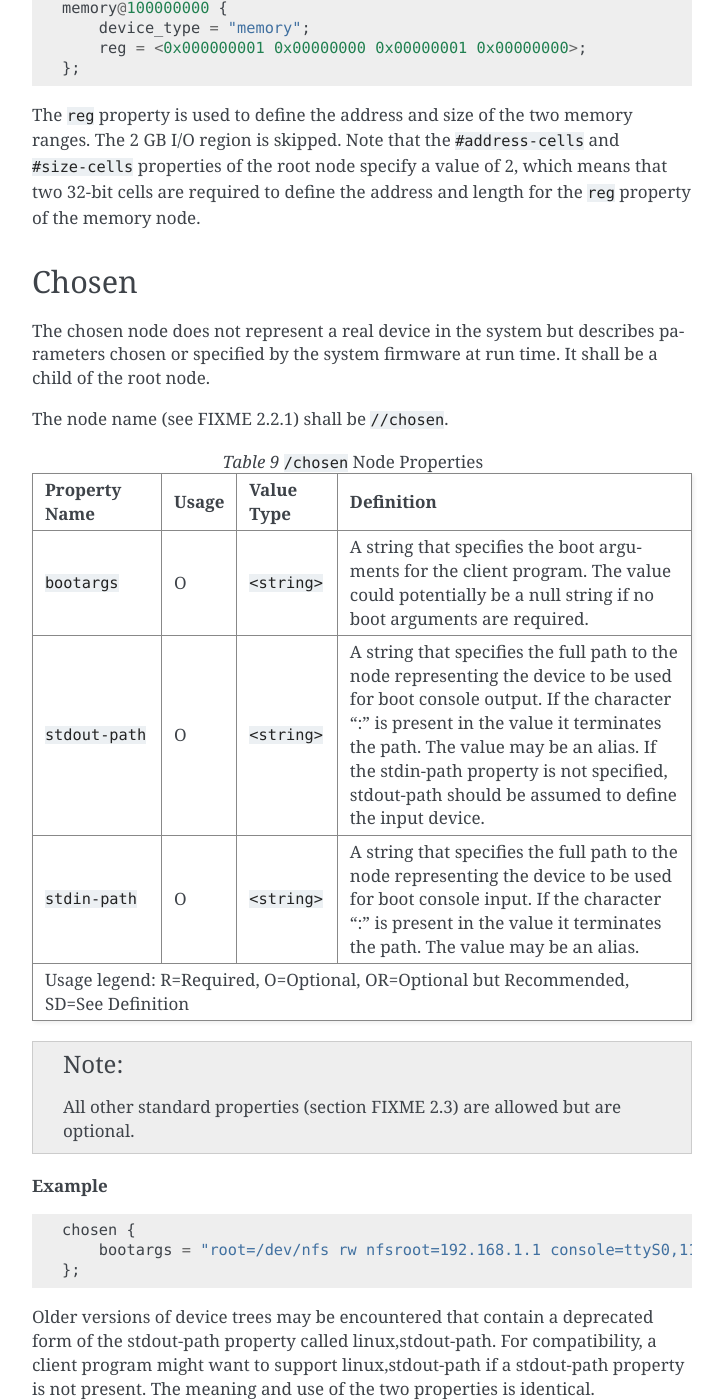
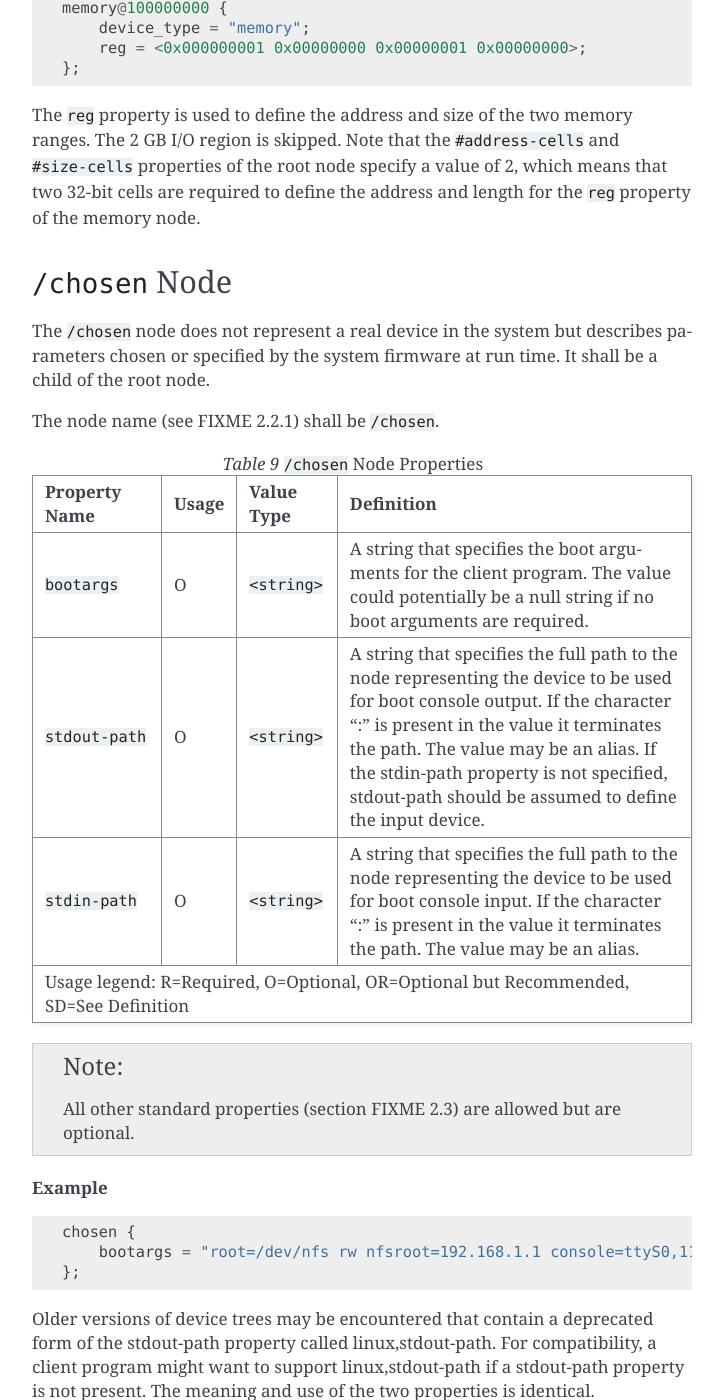
Before and after one commit to devicetree-org/devicetree-specification, a Sphinx documentation site: the page built from source/devicenodes.rst, in a window 1280 px wide and 1400 px high, scrolled down 4346 px. Shown: the whole window, without its empty margins (388-1112 px from the left). Built offline with Sphinx 7.4.7, drawn with Linux system fonts in a browser that asks for light colours; some of the changed text lies outside the part shown.

Commit message:
Put formal node name into section headers
The section headers read better if the formal nodename is in the text
instead of an arbitrary, almost-the-same english name. ie. Use
"/cpus/cpu*" instead of "CPU nodes". Change the section headers in
Chapter 3 to use the formal name.

Signed-off-by: Grant Likely <grant.likely@linaro.org>

```diff
--- a/source/devicenodes.rst
+++ b/source/devicenodes.rst
@@ -98,8 +98,8 @@
 and determine the alias refers to the device path
 ``/simple-bus@fe000000/serial@llc500``.
 
-Memory node
------------
+``/memory`` node
+----------------
 
 A memory device node is required for all device trees and describes the
 physical memory layout for the system. If a system has multiple ranges
@@ -187,14 +187,14 @@
 value of 2, which means that two 32-bit cells are required to define the
 address and length for the ``reg`` property of the memory node.
 
-Chosen
-------
+``/chosen`` Node
+----------------
 
-The chosen node does not represent a real device in the system but
+The ``/chosen`` node does not represent a real device in the system but
 describes parameters chosen or specified by the system firmware at run
 time. It shall be a child of the root node.
 
-The node name (see FIXME 2.2.1) shall be ``//chosen``.
+The node name (see FIXME 2.2.1) shall be ``/chosen``.
 
 .. tabularcolumns:: l c l J
 .. table:: ``/chosen`` Node Properties
@@ -238,8 +238,8 @@
 linux,stdout-path if a stdout-path property is not present. The meaning
 and use of the two properties is identical.
 
-CPUS Node Properties
---------------------
+``/cpus`` Node Properties
+-------------------------
 
 A cpus node is required for all device trees. It does not represent a
 real device in the system, but acts as a container for child cpu nodes
@@ -293,8 +293,8 @@
 
 The node name for every cpu node (see FIXME 2.2.1) should be cpu.
 
-General Properties of CPU nodes
-~~~~~~~~~~~~~~~~~~~~~~~~~~~~~~~
+General Properties of /cpus/cpu* nodes
+~~~~~~~~~~~~~~~~~~~~~~~~~~~~~~~~~~~~~~
 
 The following table describes the general properties of CPU nodes. Some
 of the properties described in FIXME are select standard properties with
```
Also changed, not shown: other parts of source/devicenodes.rst (+4 -4 lines).
